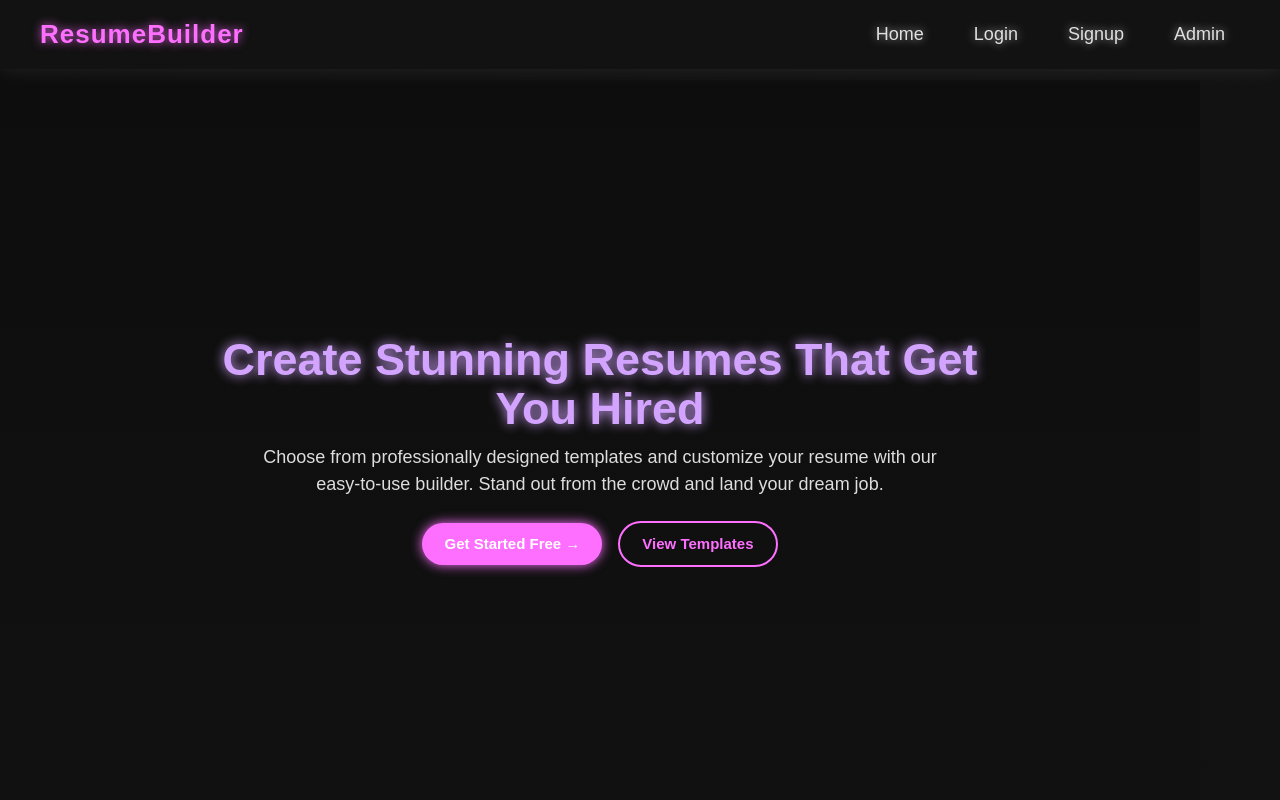
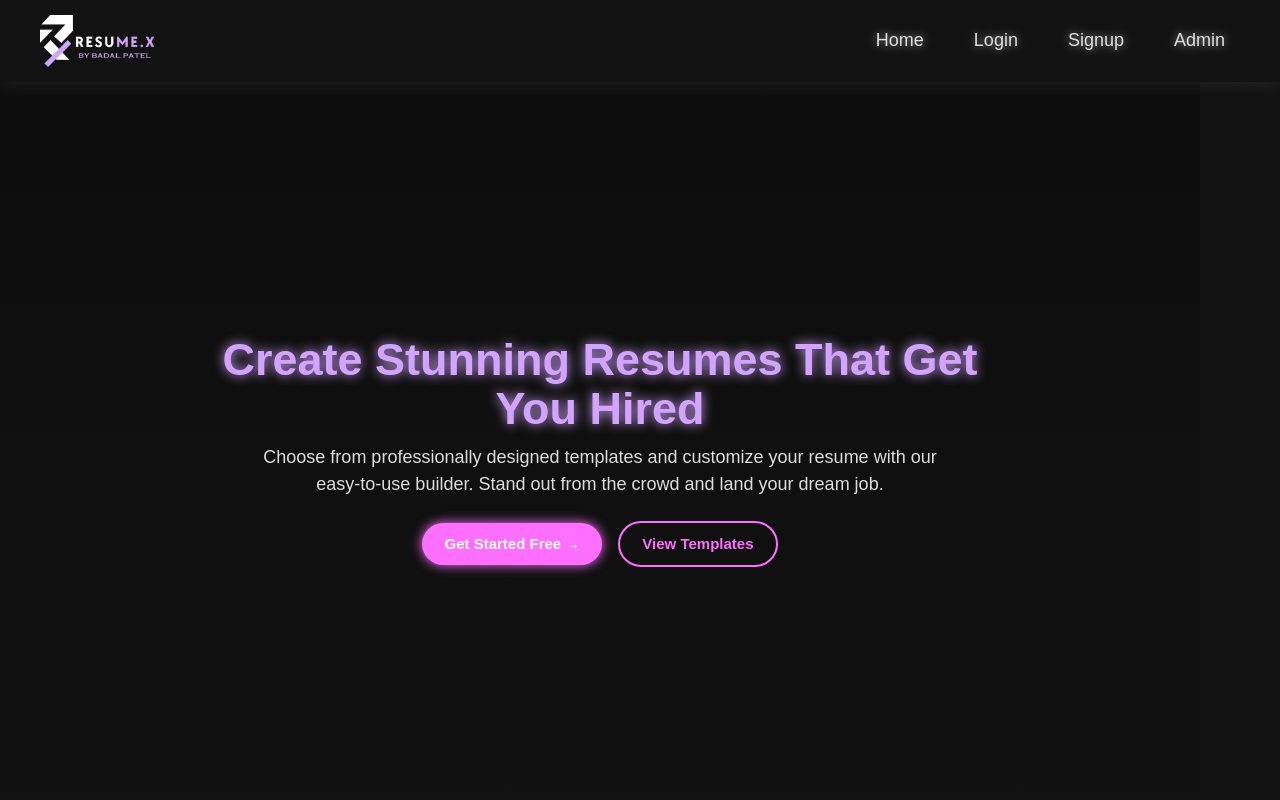
Before and after one commit to badalpatel1274/Resume-Builder, a React (Vite) app: page / in a window 1280 px wide. Shown: the top 800 px of the page. Built offline with nearby package versions, Linux system fonts and the light colour scheme; the HTML template or start-up script is replaced by a standard one.

Commit message:
logo addeddd.....

```diff
--- a/src/components/layout/UserNavbar.jsx
+++ b/src/components/layout/UserNavbar.jsx
@@ -1,13 +1,14 @@
 import React, { useState } from 'react'
 import { Link } from 'react-router-dom'
-// import {logo} from '../image/logo.png'
+import logo from '../image/logox.png'
 import '../css/userNavbar.css'
 const UserNavbar = () => {
     const [isOpen, setIsOpen] = useState(false);
      return (
         <>
       <nav className="navbar">
-        <div className="navbar-logo">ResumeBuilder</div>
+        {/* <div className="navbar-logo">ResumeBuilder</div> */}
+        <img className='navbar-logo' src={logo} alt="" style={{width:"120px"}}/>
 
         {/* Hamburger Menu Icon */}
         <div className="hamburger" onClick={() => setIsOpen(!isOpen)}>
```
Also changed, not shown: src/components/image/logo.png (deleted), src/components/image/logox.png (added).
